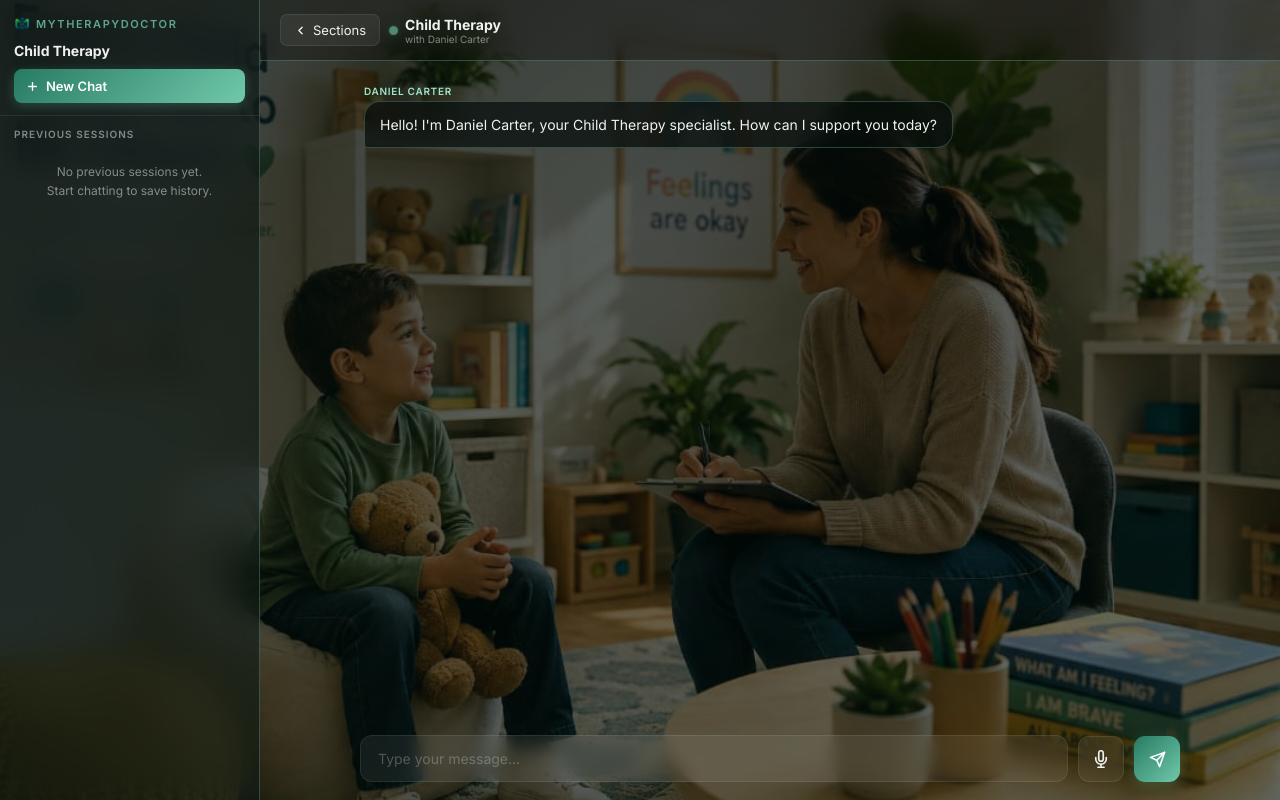
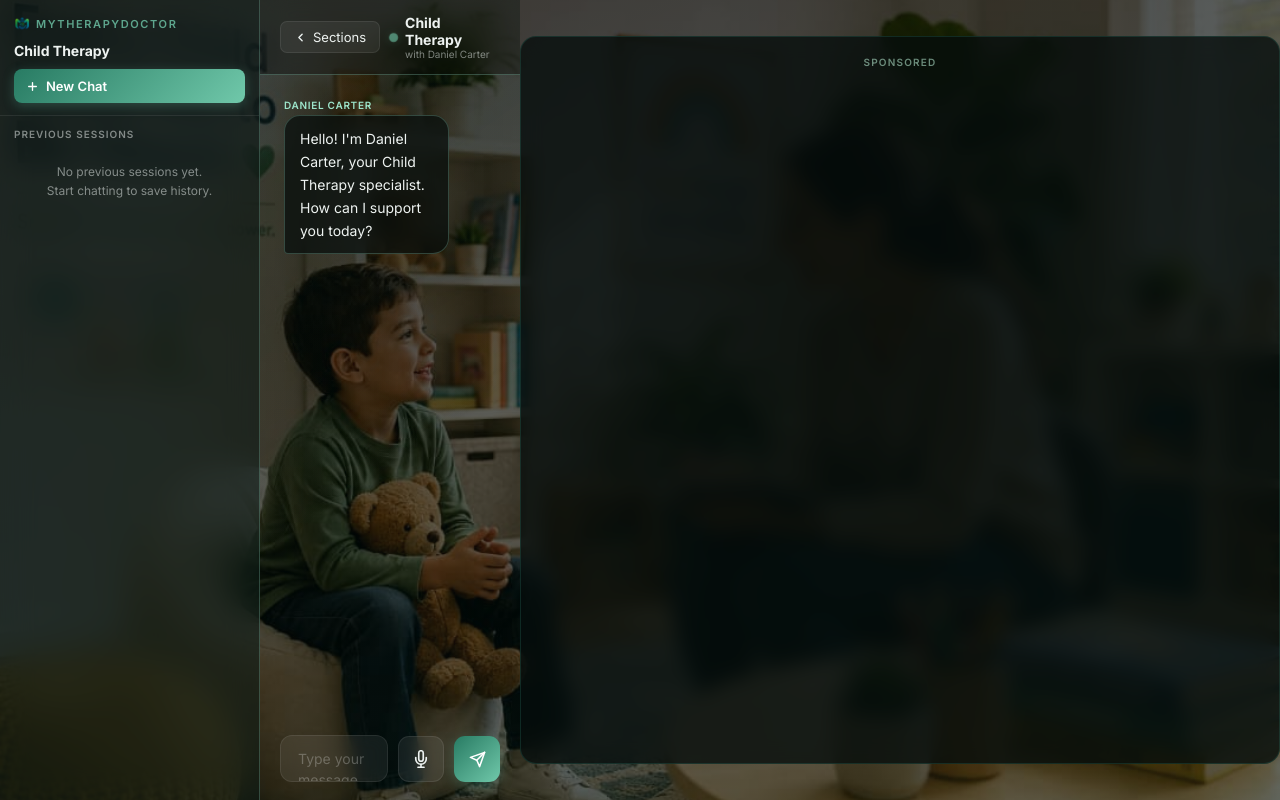
Before and after one commit to J531-wq/Theraphy, a Django app: template therapy_site/core/templates/core/child.html in a window 1280 px wide. Run offline with Django 5.2, Linux system fonts and the light colour scheme; the template is opened without the code that fills it, so the values that code supplies are empty.

Commit message:
feat: add video ad card to all public pages

```diff
--- a/therapy_site/core/templates/core/addiction.html
+++ b/therapy_site/core/templates/core/addiction.html
@@ -187,5 +187,6 @@
       recognition.start();
     }
   </script>
+  {% include "core/includes/video_ad.html" %}
 </body>
 </html>
--- a/therapy_site/core/templates/core/blog_create.html
+++ b/therapy_site/core/templates/core/blog_create.html
@@ -500,5 +500,6 @@
     }
   </script>
 {% include "core/includes/adsterra_banner.html" %}
+{% include "core/includes/video_ad.html" %}
 </body>
 </html>
--- a/therapy_site/core/templates/core/blog_create_success.html
+++ b/therapy_site/core/templates/core/blog_create_success.html
@@ -53,5 +53,6 @@
   </div>
   {% include "core/includes/site_footer.html" %}
 {% include "core/includes/adsterra_banner.html" %}
+{% include "core/includes/video_ad.html" %}
 </body>
 </html>
--- a/therapy_site/core/templates/core/blog_detail.html
+++ b/therapy_site/core/templates/core/blog_detail.html
@@ -924,5 +924,6 @@
     editModal.addEventListener('click', (event) => { if (event.target === editModal) editModal.classList.remove('open'); });
   </script>
   <script src="https://quge5.com/88/tag.min.js" data-zone="308609" async data-cfasync="false"></script>
+  {% include "core/includes/video_ad.html" %}
 </body>
 </html>
--- a/therapy_site/core/templates/core/child.html
+++ b/therapy_site/core/templates/core/child.html
@@ -332,5 +332,6 @@
       recognition.start();
     }
   </script>
+  {% include "core/includes/video_ad.html" %}
 </body>
 </html>
--- a/therapy_site/core/templates/core/earnings_dashboard.html
+++ b/therapy_site/core/templates/core/earnings_dashboard.html
@@ -402,5 +402,6 @@
     });
   </script>
 {% include "core/includes/adsterra_banner.html" %}
+{% include "core/includes/video_ad.html" %}
 </body>
 </html>
--- a/therapy_site/core/templates/core/family.html
+++ b/therapy_site/core/templates/core/family.html
@@ -187,5 +187,6 @@
       recognition.start();
     }
   </script>
+  {% include "core/includes/video_ad.html" %}
 </body>
 </html>
--- a/therapy_site/core/templates/core/includes/monetag_ad.html
+++ b/therapy_site/core/templates/core/includes/monetag_ad.html
@@ -24,3 +24,4 @@
   {% include "core/includes/adsterra_banner.html" %}
 </aside>
 <script src="https://quge5.com/88/tag.min.js" data-zone="308609" async data-cfasync="false"></script>
+{% include "core/includes/video_ad.html" %}
--- /dev/null
+++ b/therapy_site/core/templates/core/includes/video_ad.html
@@ -0,0 +1,47 @@
+{% comment %}Video ad card — place anywhere in the page body{% endcomment %}
+<style>
+  .video-ad-card {
+    width: min(100% - 32px, 760px);
+    margin: 36px auto;
+    padding: 18px 20px 20px;
+    background: rgba(6,14,12,0.78);
+    border: 1px solid rgba(46,125,110,0.25);
+    border-radius: 16px;
+    overflow: hidden;
+    text-align: center;
+    backdrop-filter: blur(10px);
+    -webkit-backdrop-filter: blur(10px);
+  }
+  .video-ad-card__label {
+    margin-bottom: 10px;
+    color: rgba(173,221,198,0.6);
+    font: 600 10px/1.4 'Inter', Arial, sans-serif;
+    letter-spacing: 0.12em;
+    text-transform: uppercase;
+  }
+  .video-ad-card__inner {
+    position: relative;
+    width: 100%;
+    min-height: 90px;
+    display: flex;
+    align-items: center;
+    justify-content: center;
+  }
+</style>
+<aside class="video-ad-card" aria-label="Video Advertisement">
+  <div class="video-ad-card__label">Sponsored</div>
+  <div class="video-ad-card__inner">
+    <script>
+    (function(aqbmtg){
+      var d = document,
+          s = d.createElement('script'),
+          l = d.currentScript || d.scripts[d.scripts.length - 1];
+      s.settings = aqbmtg || {};
+      s.src = "\/\/unfortunateheart.com\/bzXyV.s\/dMGRlT0RYOWYcH\/pexmS9uuHZrU-lQkJPITVcq2iNZDNAox\/MNTTcHtQNHz\/YZ0UMnDCEgyZMVQk";
+      s.async = true;
+      s.referrerPolicy = 'no-referrer-when-downgrade';
+      l.parentNode.insertBefore(s, l);
+    })({})
+    </script>
+  </div>
+</aside>
--- a/therapy_site/core/templates/core/relationship.html
+++ b/therapy_site/core/templates/core/relationship.html
@@ -187,5 +187,6 @@
       recognition.start();
     }
   </script>
+  {% include "core/includes/video_ad.html" %}
 </body>
 </html>
--- a/therapy_site/core/templates/core/stress.html
+++ b/therapy_site/core/templates/core/stress.html
@@ -199,5 +199,6 @@
       recognition.start();
     }
   </script>
+  {% include "core/includes/video_ad.html" %}
 </body>
 </html>
--- a/therapy_site/core/templates/core/teen.html
+++ b/therapy_site/core/templates/core/teen.html
@@ -189,5 +189,6 @@
       recognition.start();
     }
   </script>
+  {% include "core/includes/video_ad.html" %}
 </body>
 </html>
--- a/therapy_site/core/templates/core/trauma.html
+++ b/therapy_site/core/templates/core/trauma.html
@@ -188,5 +188,6 @@
       recognition.start();
     }
   </script>
+  {% include "core/includes/video_ad.html" %}
 </body>
 </html>
```
